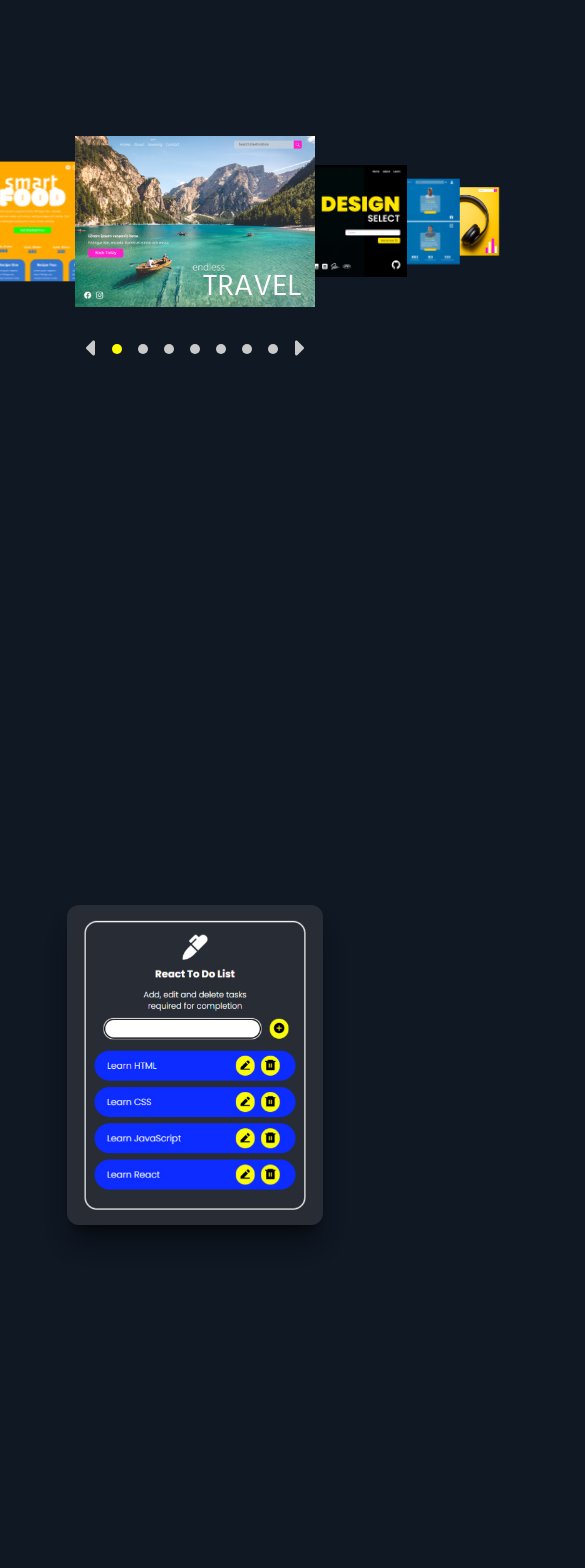
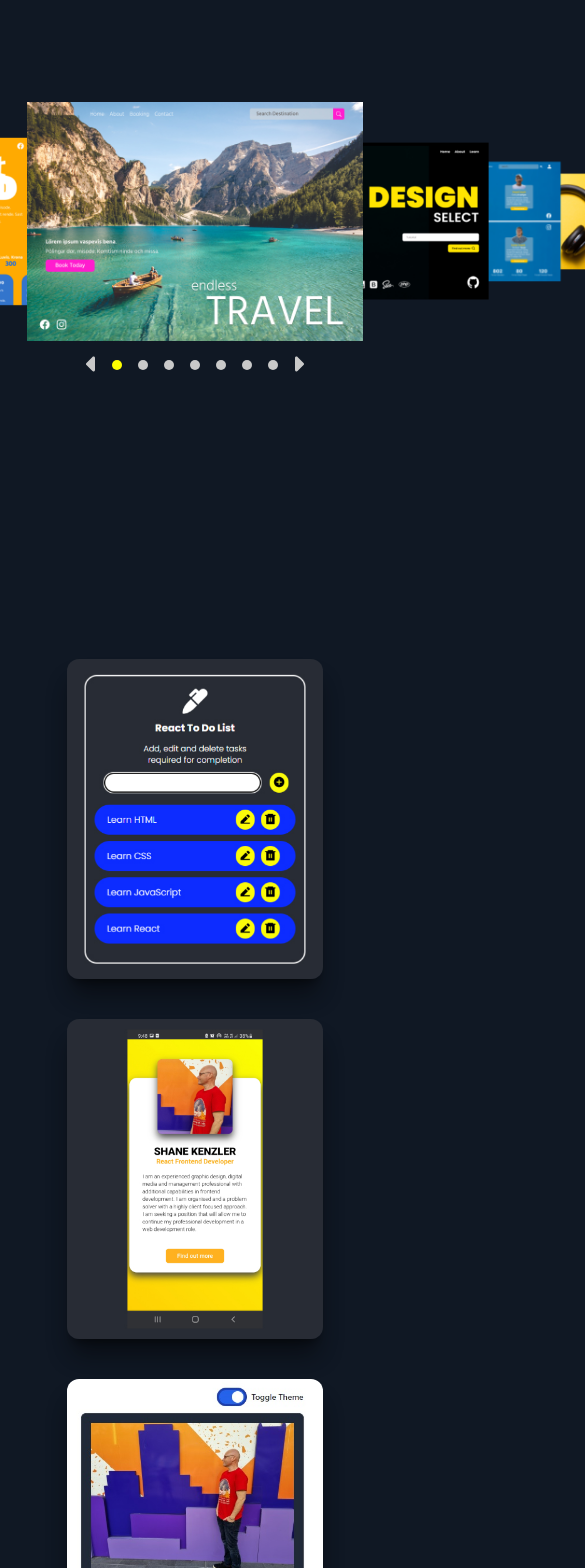
Before and after one commit to SKenzler/react-portfolio, a React (Vite) app: page / in a window 390 px wide. Shown: the part 1040-2608 px from the top of the page, 585 px wide, since content can reach past the window. Built offline with nearby package versions, Linux system fonts and the light colour scheme; a web font is replaced by a local one.

Commit message:
Increased the size of the carousel images displayed on a mobile screen

```diff
--- a/src/components/FlipCard.jsx
+++ b/src/components/FlipCard.jsx
@@ -2,11 +2,11 @@ import React from "react";
 
 const FlipCard = ({ cards }) => {
   return (
-    <div className="grid grid-cols-1 md:grid-cols-3 lg:grid-cols-4 gap-2">
+    <div className="grid grid-cols-1 md:grid-cols-3 lg:grid-cols-4 min-h-screen gap-2">
       {cards.map((item) => (
         <div
           key={item.id}
-          className="flex flex-col min-h-screen justify-center items-center"
+          className="flex flex-col justify-center items-center p-4"
         >
           <div className="group h-80 w-64 [perspective:1000px]">
             <div className="relative h-full w-full rounded-xl shadow-xl transition-all duration-1000 [transform-style:preserve-3d] group-hover:[transform:rotateY(180deg)]">
--- a/src/components/ProjectCarousel.jsx
+++ b/src/components/ProjectCarousel.jsx
@@ -80,7 +80,7 @@ const ProjectCarousel = ({ images }) => {
         {images.map((item, index) => (
           <motion.img
             key={index}
-            className="flex justify-center items-center w-[16em] sm:w-[30em] object-fill p-2 overflow-hidden"
+            className="flex justify-center items-center w-[22em] sm:w-[30em] object-fill p-2  overflow-x-hidden"
             src={item}
             alt={item}
             initial="center"
@@ -92,7 +92,7 @@ const ProjectCarousel = ({ images }) => {
         ))}
       </AnimatePresence>
 
-      <div className="flex absolute translate-y-32 sm:-translate-y-[-210px] text-[#C9C9C9] p-4">
+      <div className="flex absolute translate-y-36 sm:-translate-y-[-210px] text-[#C9C9C9] p-4">
         <div
           className="hover:text-yellow-400 cursor-pointer"
           onClick={handlePrevious}
```
